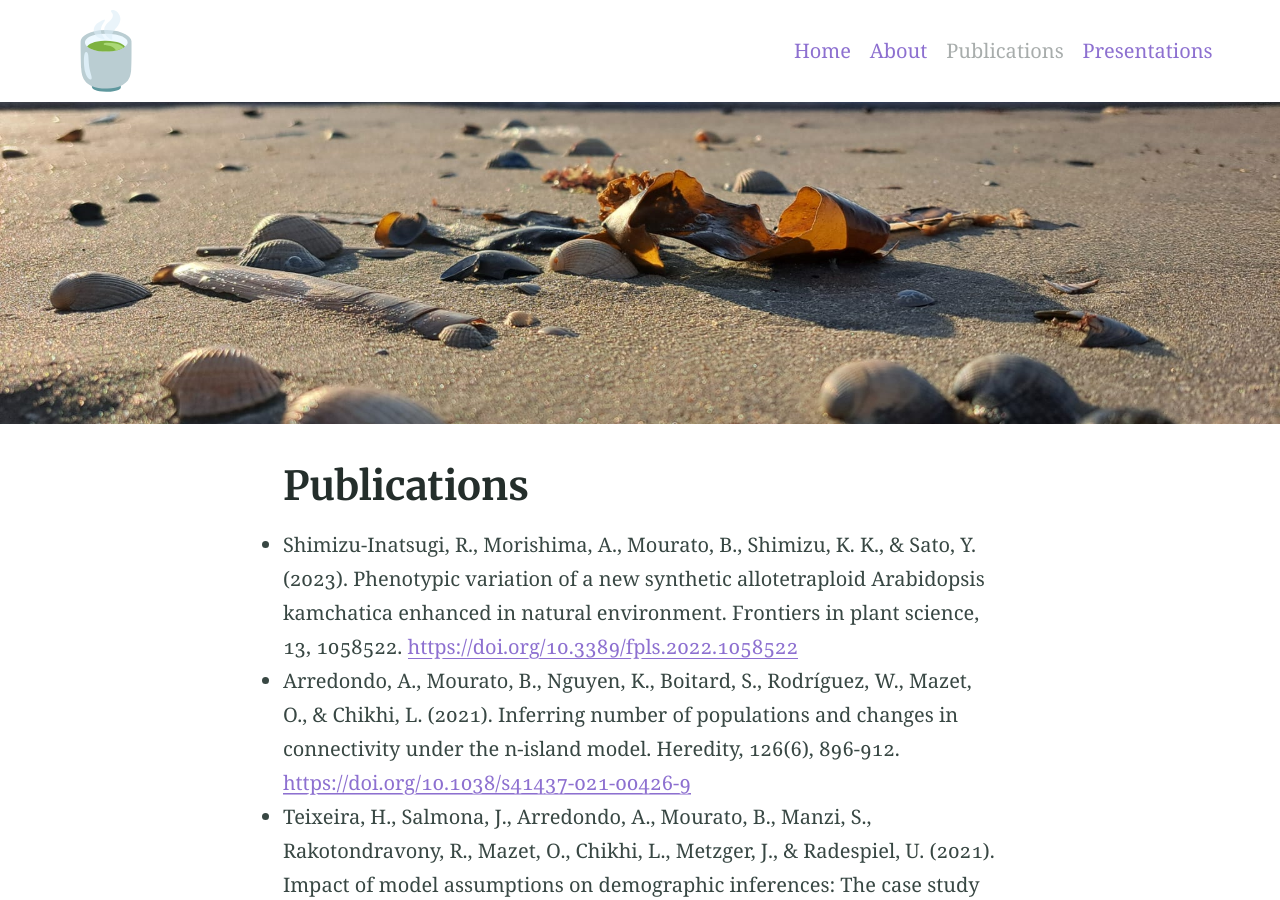
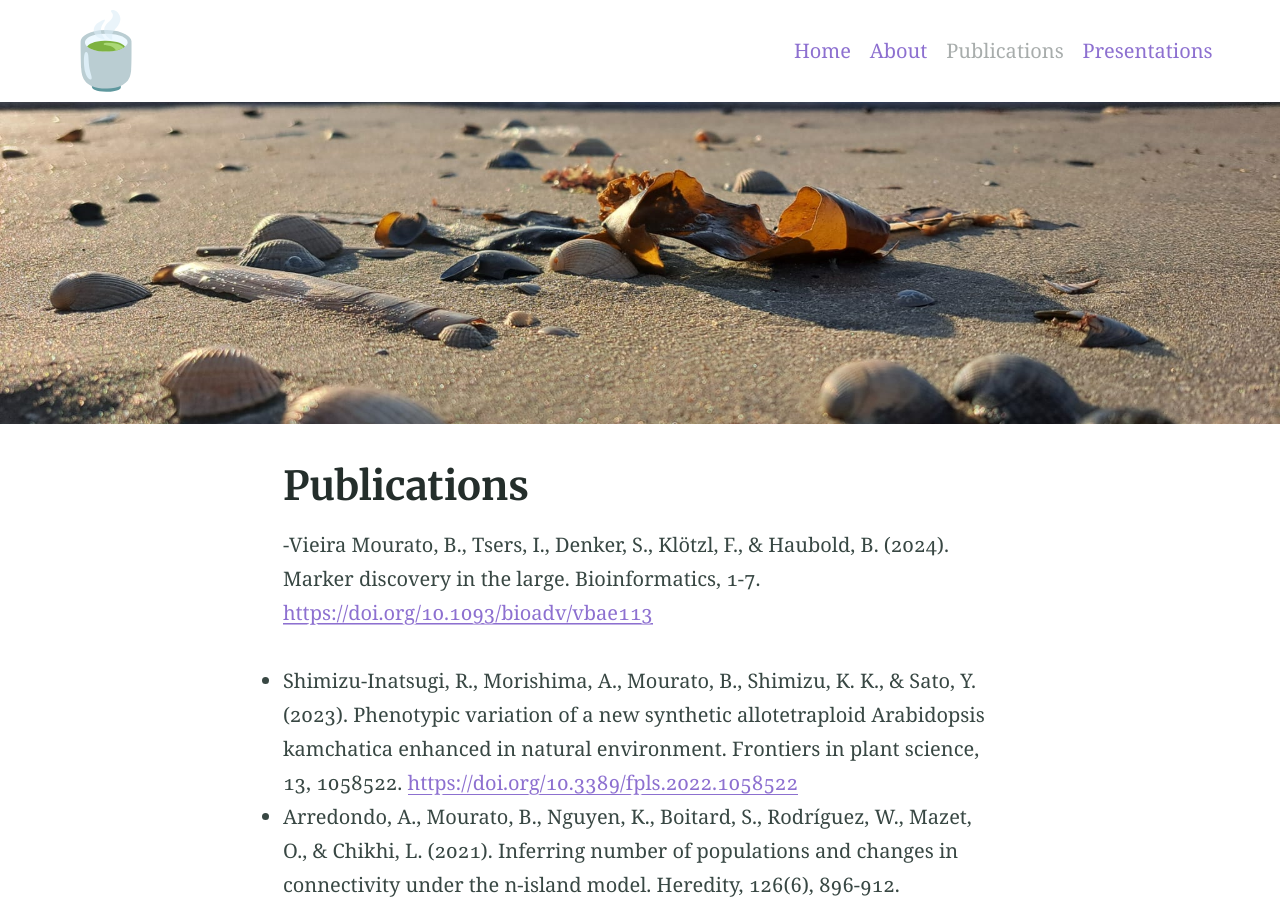
Before and after one commit to beatrizvm/beatrizvm.github.io, a Jekyll site: the page built from _pages/publications.md, in a window 1280 px wide and 900 px high. Built offline with Jekyll 4.4.1, drawn with Linux system fonts in a browser that asks for light colours.

Commit message:
Add Marker discovery paper

```diff
--- a/_pages/publications.md
+++ b/_pages/publications.md
@@ -4,6 +4,8 @@ feature_image: "/uploads/BeachRomo.jpeg"
 
 permalink: /publications/
 ---
+
+-Vieira Mourato, B., Tsers, I., Denker, S., Klötzl, F., & Haubold, B. (2024). Marker discovery in the large. Bioinformatics, 1-7. [https://doi.org/10.1093/bioadv/vbae113](https://academic.oup.com/bioinformaticsadvances/article/4/1/vbae113/7721998)
 
 - Shimizu-Inatsugi, R., Morishima, A., Mourato, B., Shimizu, K. K., & Sato, Y. (2023). Phenotypic variation of a new synthetic allotetraploid Arabidopsis kamchatica enhanced in natural environment. Frontiers in plant science, 13, 1058522. [https://doi.org/10.3389/fpls.2022.1058522](https://www.frontiersin.org/journals/plant-science/articles/10.3389/fpls.2022.1058522/full)
 
```
